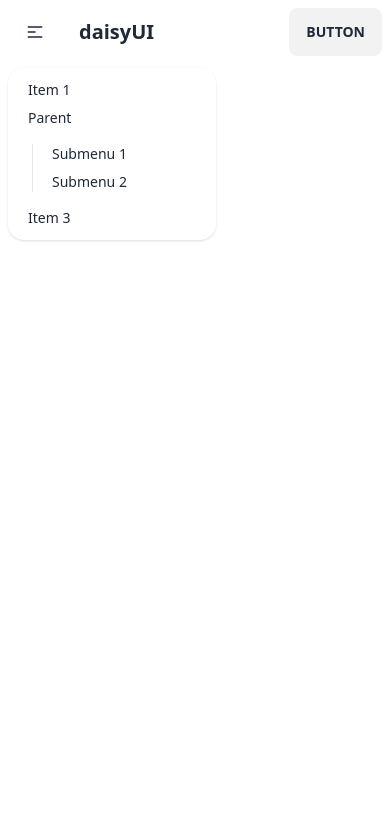
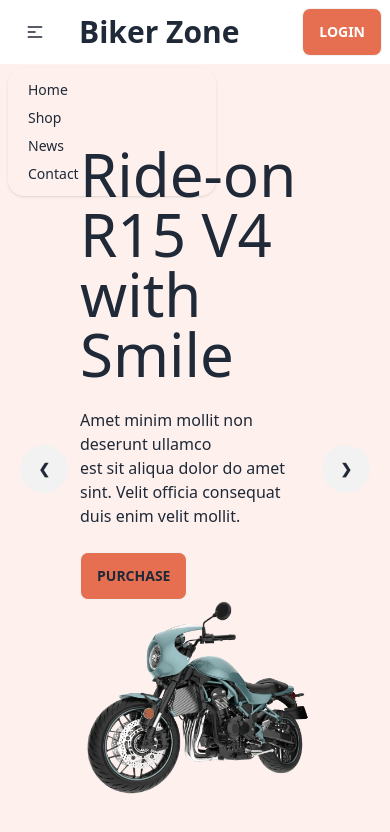
Before and after one commit to ShovonSarkar234/biker-zone, a plain HTML site: page index.html in a window 390 px wide. Both pictures are taken after a click on the label 35 px from the left and 32 px from the top of the page. Drawn offline with nearby package versions, Linux system fonts and the light colour scheme.

Commit message:
header section

```diff
--- a/index.html
+++ b/index.html
@@ -5,50 +5,136 @@
     <meta name="viewport" content="width=device-width, initial-scale=1.0">
     <link href="https://cdn.jsdelivr.net/npm/daisyui@3.3.1/dist/full.css" rel="stylesheet" type="text/css" />
     <script src="https://cdn.tailwindcss.com"></script>
+    <!-- goole font  -->
+    <link rel="preconnect" href="https://fonts.googleapis.com">
+    <link rel="preconnect" href="https://fonts.gstatic.com" crossorigin>
+    <link href="https://fonts.googleapis.com/css2?family=Poppins:wght@400;600;700;800&display=swap" rel="stylesheet">
     <title>Biker-zone</title>
+    <!doctype html>
+<html>
+<head>
+  <meta charset="UTF-8">
+  <meta name="viewport" content="width=device-width, initial-scale=1.0">
+  <script src="https://cdn.tailwindcss.com"></script>
+
+  <script>
+    tailwind.config = {
+      theme: {
+        extend: {
+          colors: {
+            clifford: '#da373d',
+            'bike-primary': '#E76F51',
+            'bike-primary-bg': 'rgba(231, 111, 81, 0.10)',
+          }
+        }
+      }
+    }
+  </script>
 </head>
 <body>
-    <header>
+    <header class="md:container md:mx-auto">
         <!-- nav-bar -->
         <div class="navbar bg-base-100">
-            <div class="navbar-start">
+            <div class="flex-1">
               <div class="dropdown">
                 <label tabindex="0" class="btn btn-ghost lg:hidden">
                   <svg xmlns="http://www.w3.org/2000/svg" class="h-5 w-5" fill="none" viewBox="0 0 24 24" stroke="currentColor"><path stroke-linecap="round" stroke-linejoin="round" stroke-width="2" d="M4 6h16M4 12h8m-8 6h16" /></svg>
                 </label>
-                <ul tabindex="0" class="menu menu-sm dropdown-content mt-3 z-[1] p-2 shadow bg-base-100 rounded-box w-52">
-                  <li><a>Item 1</a></li>
-                  <li>
-                    <a>Parent</a>
-                    <ul class="p-2">
-                      <li><a>Submenu 1</a></li>
-                      <li><a>Submenu 2</a></li>
-                    </ul>
-                  </li>
-                  <li><a>Item 3</a></li>
+                <ul tabindex="0" class="menu menu-sm dropdown-content mt-3 z-[1] p-2 shadow text-base rounded-box w-52">
+                    <li><a>Home</a></li>
+                    <li><a>Shop</a></li>
+                    <li><a>News</a></li>
+                    <li><a>Contact</a></li>
                 </ul>
               </div>
-              <a class="btn btn-ghost normal-case text-xl">daisyUI</a>
+              <a class="btn btn-ghost normal-case text-3xl">Biker Zone</a>
             </div>
-            <div class="navbar-center hidden lg:flex">
-              <ul class="menu menu-horizontal px-1">
-                <li><a>Item 1</a></li>
-                <li tabindex="0">
-                  <details>
-                    <summary>Parent</summary>
-                    <ul class="p-2">
-                      <li><a>Submenu 1</a></li>
-                      <li><a>Submenu 2</a></li>
-                    </ul>
-                  </details>
-                </li>
-                <li><a>Item 3</a></li>
+            <div class="navbar-center hidden  lg:flex">
+              <ul class="menu text-base   menu-horizontal px-1">
+                <li class="hover:bg-red-900 rounded-lg"><a>Home</a></li>
+                <li><a>Shop</a></li>
+                <li><a>News</a></li>
+                <li><a>Contact</a></li>
               </ul>
             </div>
-            <div class="navbar-end">
-              <a class="btn">Button</a>
+            <div class="">
+              <a class="btn bg-bike-primary hover:bg-yellow-500 hover:text-gray-700 text-white lg:px-10 md:px-8">login</a>
+            </div>
+          </div>
+          <!-- slider -->
+          <div class="carousel w-full lg:h-[500px] h-400px bg-bike-primary-bg">
+            <div id="slide1" class="carousel-item relative w-full">
+              <div class="flex flex-col lg:flex-row justify-center items-center p-20 lg:gap-56 flex-1">
+                <div class="space-y-6">
+                    <h2 class="text-6xl">Ride-on R15 V4 <br> with Smile</h2>
+                    <p>Amet minim mollit non deserunt ullamco <br>
+                    est sit aliqua dolor do amet sint. Velit officia consequat <br> duis enim velit mollit.</p>
+                    <button class="bg-bike-primary btn">Purchase</button>
+                </div>
+                <div>
+                    <img src="images/slider/bike1.png" class="lg:w-[500px] w-full"/>
+                </div>
+              </div>
+              <div class="absolute flex justify-between transform -translate-y-1/2 left-5 right-5 top-1/2">
+                <a href="#slide4" class="btn btn-circle">❮</a>
+                <a href="#slide2" class="btn btn-circle">❯</a>
+              </div>
+            </div>
+            <div id="slide2" class="carousel-item relative w-full">
+                <div class="flex justify-center items-center gap-56 p-20 flex-1">
+                    <div class="space-y-6">
+                        <h2 class="text-6xl">Ride-on R15 V4 <br> with Smile</h2>
+                        <p>Amet minim mollit non deserunt ullamco <br>
+                        est sit aliqua dolor do amet sint. Velit officia consequat <br> duis enim velit mollit.</p>
+                        <button class="bg-bike-primary btn">Purchase</button>
+                    </div>
+                    <div>
+                        <img src="images/slider/bike2.png" class="w-full" />
+                    </div>
+                  </div>
+              <div class="absolute flex justify-between transform -translate-y-1/2 left-5 right-5 top-1/2">
+                <a href="#slide1" class="btn btn-circle">❮</a>
+                <a href="#slide3" class="btn btn-circle">❯</a>
+              </div>
+            </div>
+            <div id="slide3" class="carousel-item relative w-full">
+                <div class="flex justify-center items-center p-20 gap-56 flex-1">
+                    <div class="space-y-6">
+                        <h2 class="text-6xl">Ride-on R15 V4 <br> with Smile</h2>
+                        <p>Amet minim mollit non deserunt ullamco <br>
+                        est sit aliqua dolor do amet sint. Velit officia consequat <br> duis enim velit mollit.</p>
+                        <button class="bg-bike-primary btn">Purchase</button>
+                    </div>
+                    <div>
+                        <img src="images/slider/bike3.png" class="w-full" />
+                    </div>
+                  </div>
+              <div class="absolute flex justify-between transform -translate-y-1/2 left-5 right-5 top-1/2">
+                <a href="#slide2" class="btn btn-circle">❮</a>
+                <a href="#slide4" class="btn btn-circle">❯</a>
+              </div>
+            </div>
+            <div id="slide4" class="carousel-item relative w-full">
+                <div class="flex justify-center items-center p-20 gap-56 flex-1">
+                    <div class="space-y-6">
+                        <h2 class="text-6xl">Ride-on R15 V4 <br> with Smile</h2>
+                        <p>Amet minim mollit non deserunt ullamco <br>
+                        est sit aliqua dolor do amet sint. Velit officia consequat <br> duis enim velit mollit.</p>
+                    </div>
+                    <div>
+                        <img src="images/slider/bike4.png" class="w-full" />
+                    </div>
+                  </div>
+              <div class="absolute flex justify-between transform -translate-y-1/2 left-5 right-5 top-1/2">
+                <a href="#slide3" class="btn btn-circle">❮</a>
+                <a href="#slide1" class="btn btn-circle">❯</a>
+              </div>
             </div>
           </div>
     </header>
+
+    <main class="md:container md:mx-auto">
+
+    </main>
 </body>
 </html>
```
